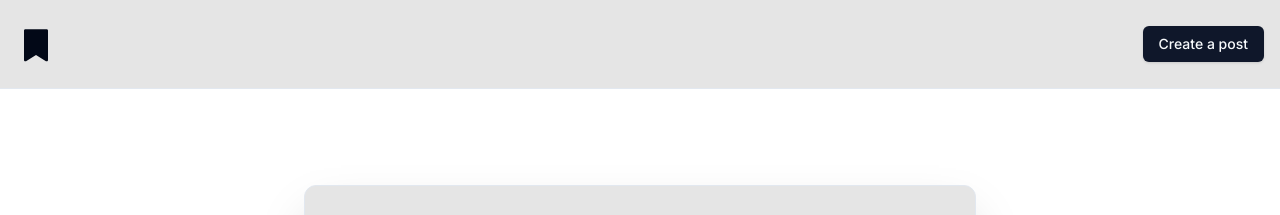
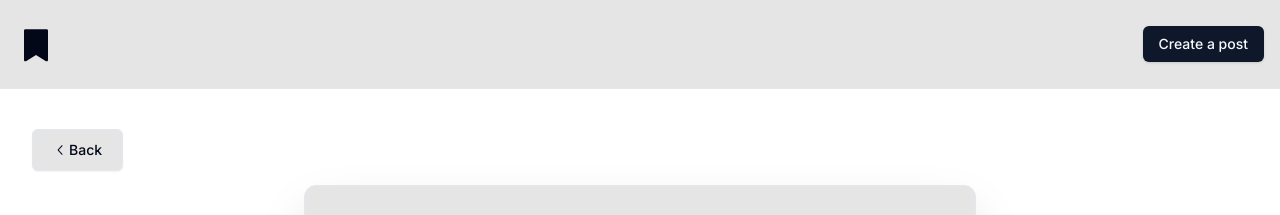
Before and after one commit to ilyassatlassi/Blog_app, a Next.js app: page /create in a window 1280 px wide. Shown: the top 215 px of the page. Built offline with nearby package versions, Linux system fonts and the light colour scheme; no server answers; the database is empty.

Commit message:
add some change

```diff
--- a/src/app/create/page.tsx
+++ b/src/app/create/page.tsx
@@ -1,8 +1,10 @@
+import BackButton from "@/components/backButton"
 import FormPost from "@/components/formPost"
 
 const CreatePage = () => {
     return (
         <div className="mx-auto w-full max-w-7xl  relative  px-4 sm:px-6 lg:px-8  mt-10  ">
+            <BackButton className="hidden sm:flex" />
             <FormPost action = "Create"/>
         </div>
     )
--- a/src/components/formPost.tsx
+++ b/src/components/formPost.tsx
@@ -41,6 +41,8 @@ const formSchema = z.object({
 const bgInput = "bg-white"
 
 const FormPost = ({ action }: actions) => {
+
+
     const form = useForm<z.infer<typeof formSchema>>({
         resolver: zodResolver(formSchema),
         defaultValues: {
@@ -61,12 +63,14 @@ const FormPost = ({ action }: actions) => {
 
     const { data: dataTags, isLoading: isLoadingTags } = useQuery<Tag[]>({
         queryKey: ['tags'], queryFn: async () => {
+
             const response = await axios('api/tags')
+            //  await new Promise((resolve) => setTimeout(resolve, 2000))
             return response.data
         }
     })
     return (
-        <Card className="max-w-2xl inset-x-4  absolute md:inset-x-0 sm:top-14 m-auto max-h-max shadow-2xl bg-neutral-200">
+        <Card className="max-w-2xl inset-x-4 absolute md:inset-x-0 sm:top-14 m-auto max-h-max shadow-2xl bg-neutral-200">
             <CardHeader>
                 <CardTitle>
                     <h1 className="text-3xl text font-bold">Add {action} post</h1>
```
